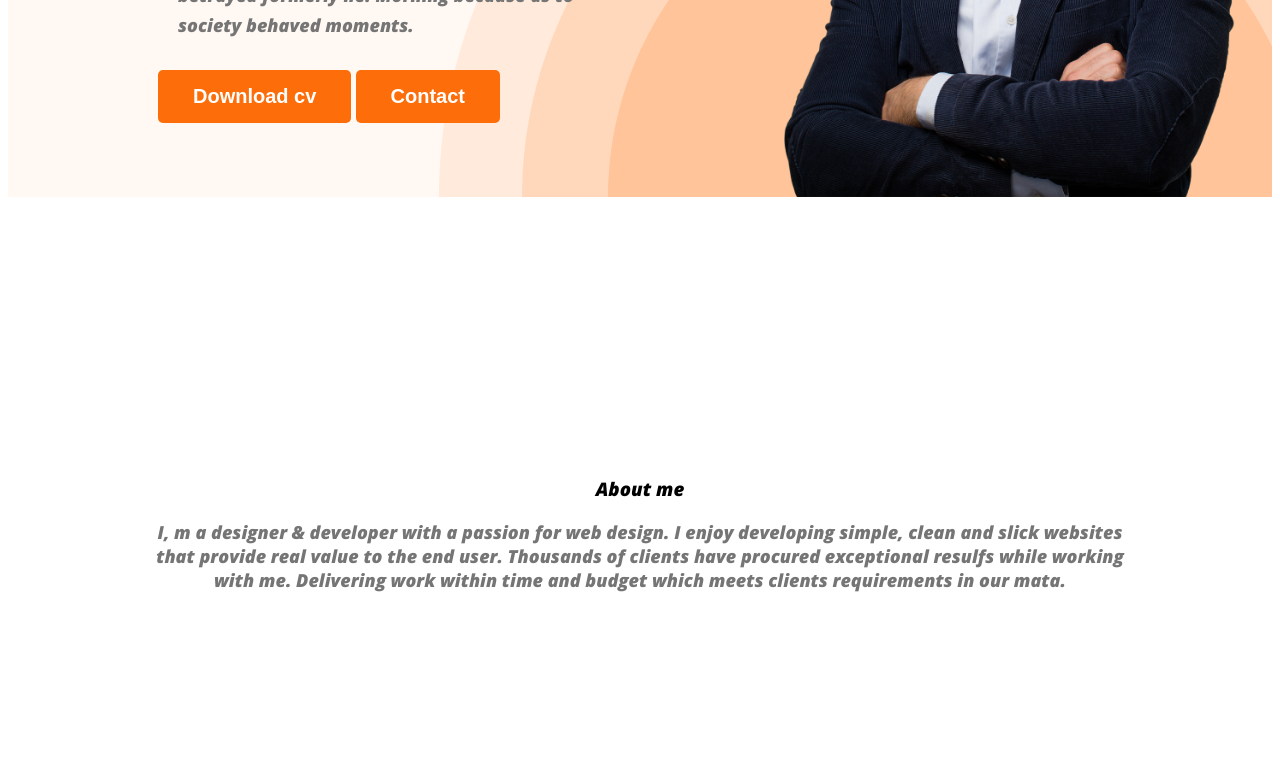
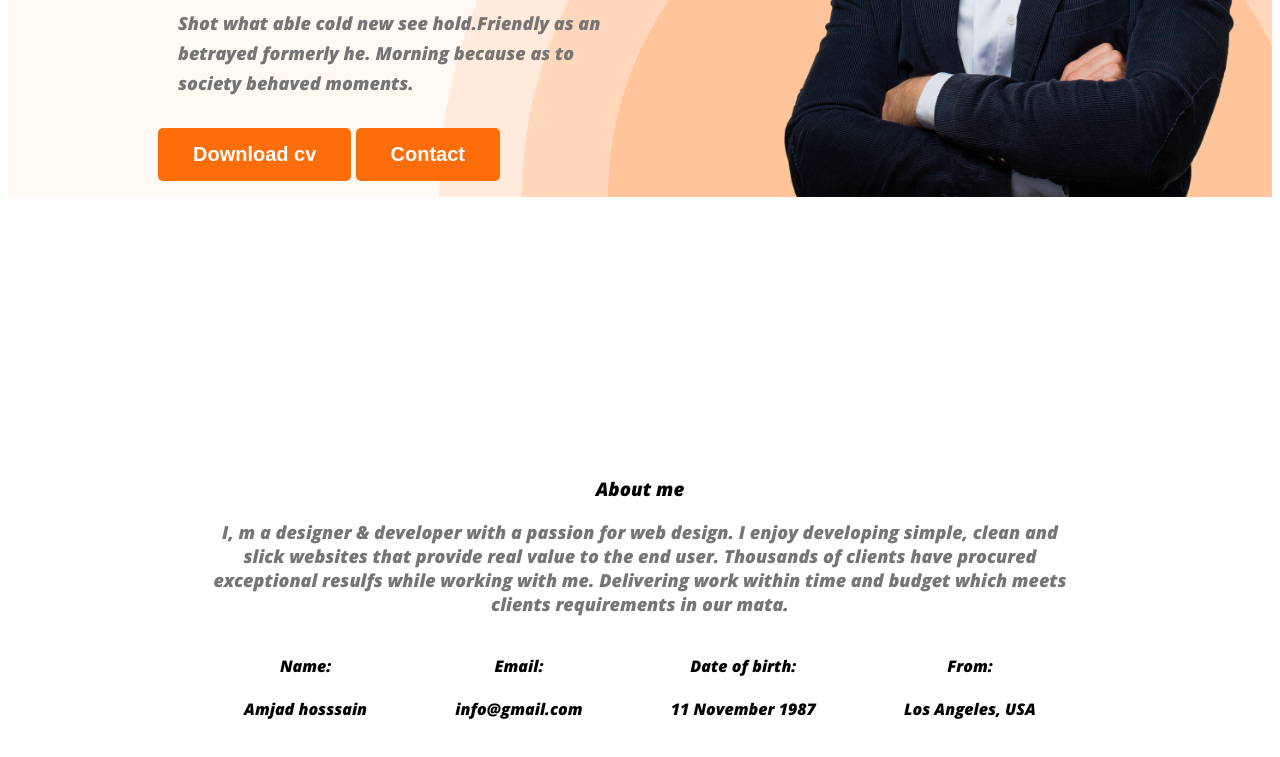
Before and after one commit to mdamjad4412/portfolio, a plain HTML site: page index.html in a window 1280 px wide. Shown: the part 555-1312 px from the top of the page. Drawn offline with nearby package versions, Linux system fonts and the light colour scheme.

Commit message:
about-info

```diff
--- a/index.html
+++ b/index.html
@@ -25,7 +25,7 @@
     <div class="banner">
       <div class="banner-content">
         <h3 class="banner-gretting">Hi, I  am</h3>
-        <h1 class="banner-title">Mary Hardy</h1>
+        <h1 class="banner-title">MD.AMJAD HOSSAIN</h1>
         <p class="banner-des">Shot what able cold new see hold.Friendly as an betrayed formerly he. Morning because as to society behaved moments.</p>
         <button class="btn-primary">Download cv</button>
         <button class="btn-primary">Contact</button>
@@ -39,6 +39,26 @@
       <p class="section-descrioption">
         I, m a designer & developer with a passion for web design. I enjoy developing simple, clean and slick websites that provide real value to the end user. Thousands of clients have procured exceptional resulfs while working with me. Delivering work within time and budget which meets clients requirements in our mata.
       </p>
+      <div class="about-info-container">
+        <div class="about-info">
+          <h4 class="info-title">Name: </h4>
+          <p class="info-description">Amjad hosssain</p>
+        </div>
+        <div class="about-info">
+          <h4 class="info-title">Email:</h4>
+          <p class="info-description">info@gmail.com</p>
+        </div>
+        <div class="about-info">
+          <h4 class="info-title">Date of birth:</h4>
+          <p class="info-description">11 November 1987</p>
+        </div>
+        <div class="about-info">
+          <h4 class="info-title">From:</h4>
+          <p class="info-description">Los Angeles, USA</p>
+        </div>
+
+      </div>
+
     </section>
   </main>
   <footer>
--- a/styles/project.css
+++ b/styles/project.css
@@ -112,6 +112,10 @@ nav a {
 
 /* main section style */
 
+main{
+  max-width: 1140px;
+  margin: 0 auto;
+}
 
 
 
@@ -124,3 +128,10 @@ nav a {
     text-align: center;
     margin: 130px 0;
   }
+  .about-info-container{
+    display: flex;
+    justify-content: space-around;
+  }
+  .about-info{
+    text-align: center;
+  }
```
